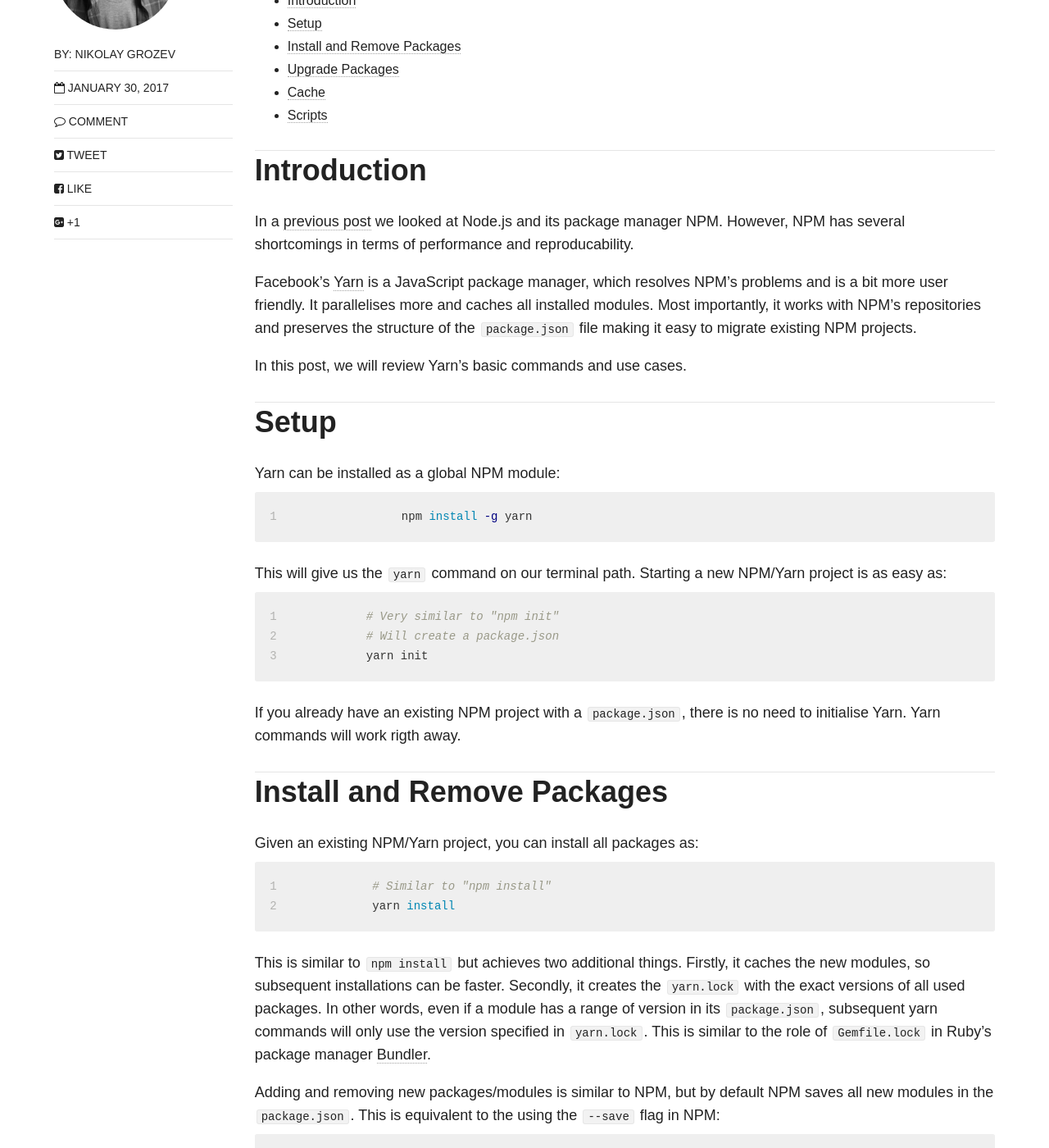
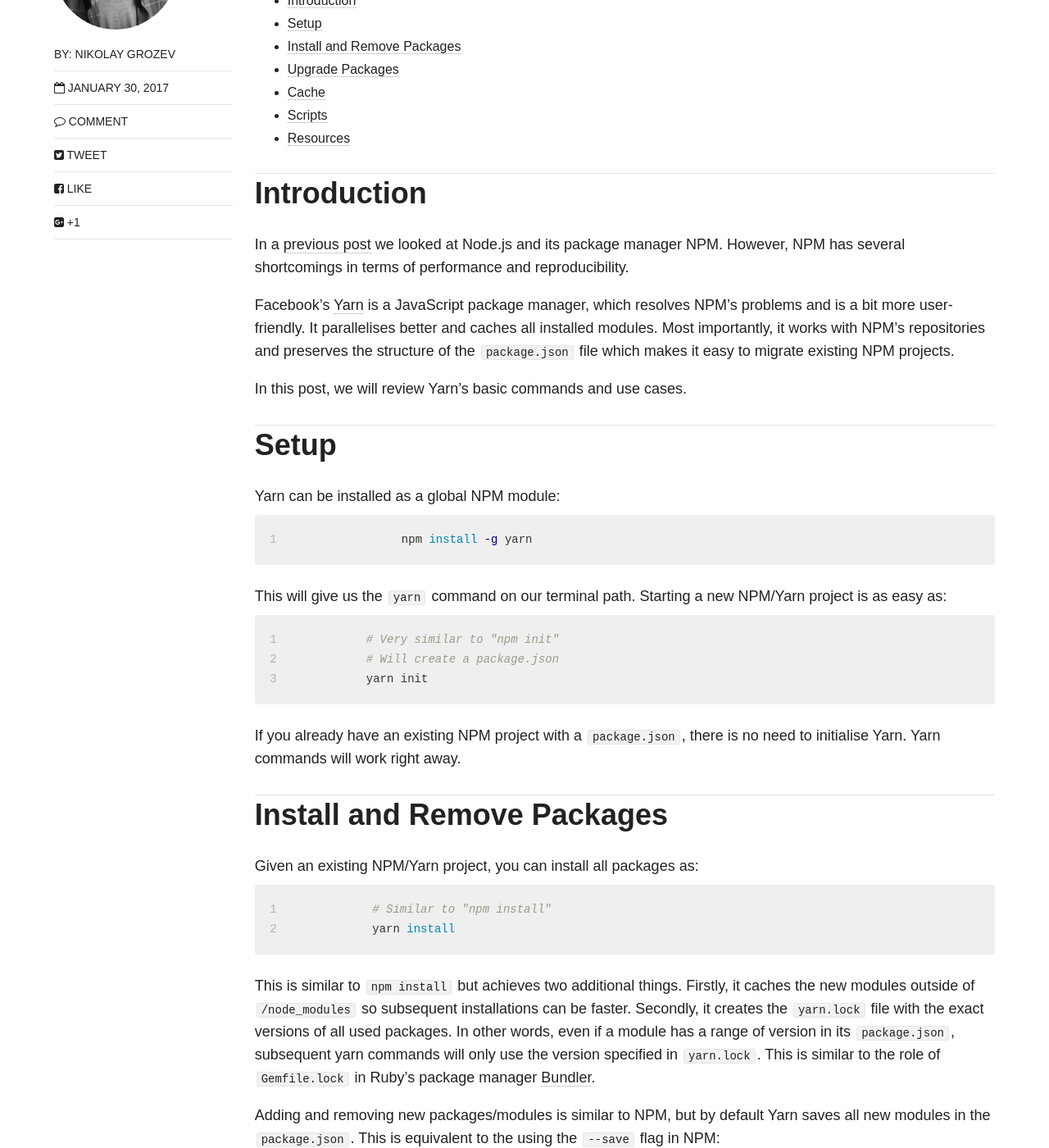
Before and after one commit to nikolayg/nikgrozev-website, a Jekyll site: the page built from _posts/blog/2017-01-30-node-js-cheatsheet-part-2-yarn.md, in a window 1280 px wide and 1400 px high, scrolled down 545 px. Shown: the whole window at 82% size. Built offline with Jekyll 4.4.1, drawn with Linux system fonts in a browser that asks for light colours; nearby versions of some CDN libraries; comment, search, counter and statistics services are not loaded; some of the changed text lies outside the part shown.

Commit message:
Spelling fixes and resources

````diff
--- a/_posts/blog/2017-01-30-node-js-cheatsheet-part-2-yarn.md
+++ b/_posts/blog/2017-01-30-node-js-cheatsheet-part-2-yarn.md
@@ -15,6 +15,7 @@
 tags:
 - Node
 - JavaScript
+- Yarn
 - Cheatsheet
 author:
   login: nikolay.grozev@gmail.com
@@ -33,19 +34,20 @@
 - [Upgrade Packages](#upgrade-packages)
 - [Cache](#cache)
 - [Scripts](#scripts)
+- [Resources](#resources)
 
 <div id='introduction'/>
 # Introduction
 
-In a [previous post](/2014/01/22/node-js-cheatsheet-part-1/) we looked
+In a [previous post](/2017/01/22/node-js-cheatsheet-part-1/) we looked
 at Node.js and its package manager NPM. However, NPM has several shortcomings
-in terms of performance and reproducability.
+in terms of performance and reproducibility.
 
 Facebook's [Yarn](https://yarnpkg.com/) is a JavaScript package manager,
-which resolves NPM's problems and is a bit more user friendly.
-It parallelises more and caches all installed modules.
+which resolves NPM's problems and is a bit more user-friendly.
+It parallelises better and caches all installed modules.
 Most importantly, it works with NPM's repositories and preserves
-the structure of the `package.json` file making it easy to migrate
+the structure of the `package.json` file which makes it easy to migrate
 existing NPM projects.
 
 In this post, we will review Yarn's basic commands and use cases.
@@ -69,7 +71,7 @@
 ```
 
 If you already have an existing NPM project with a `package.json`,
-there is no need to initialise Yarn. Yarn commands will work rigth away.
+there is no need to initialise Yarn. Yarn commands will work right away.
 
 <div id='install-remove-packages'/>
 # Install and Remove Packages
@@ -82,15 +84,16 @@
 ```
 
 This is similar to `npm install` but achieves two additional things.
-Firstly, it caches the new modules, so subsequent installations can be faster.
-Secondly, it creates the `yarn.lock` with the exact versions of all used
+Firstly, it caches the new modules outside of `/node_modules`
+so subsequent installations can be faster.
+Secondly, it creates the `yarn.lock` file with the exact versions of all used
 packages. In other words, even if a module has a range of version in its
 `package.json`, subsequent yarn commands will only use the version
 specified in `yarn.lock`. This is similar to the role of `Gemfile.lock`
 in Ruby's package manager [Bundler](http://bundler.io/).
 
 Adding and removing new packages/modules is similar to NPM, but by default
-NPM saves all new modules in the `package.json`. This is equivalent to
+Yarn saves all new modules in the `package.json`. This is equivalent to
 the using the `--save` flag in NPM:
 
 ```bash
@@ -187,3 +190,12 @@
 # Lists all scripts and lets you choose
 yarn run
 ```
+
+<div id='resources'>
+# Resources
+
+Here are some nice resources on Yarn:
+
+- [Andrew Mead's short course](http://www.mead.io/yarn/)
+- [Different ways to install Yarn](https://yarnpkg.com/en/docs/install)
+- [Different ways to install Yarn](https://yarnpkg.com/en/docs/install)
````
Also changed, not shown: other parts of _posts/blog/2017-01-30-node-js-cheatsheet-part-2-yarn.md (+1 -1 lines).
